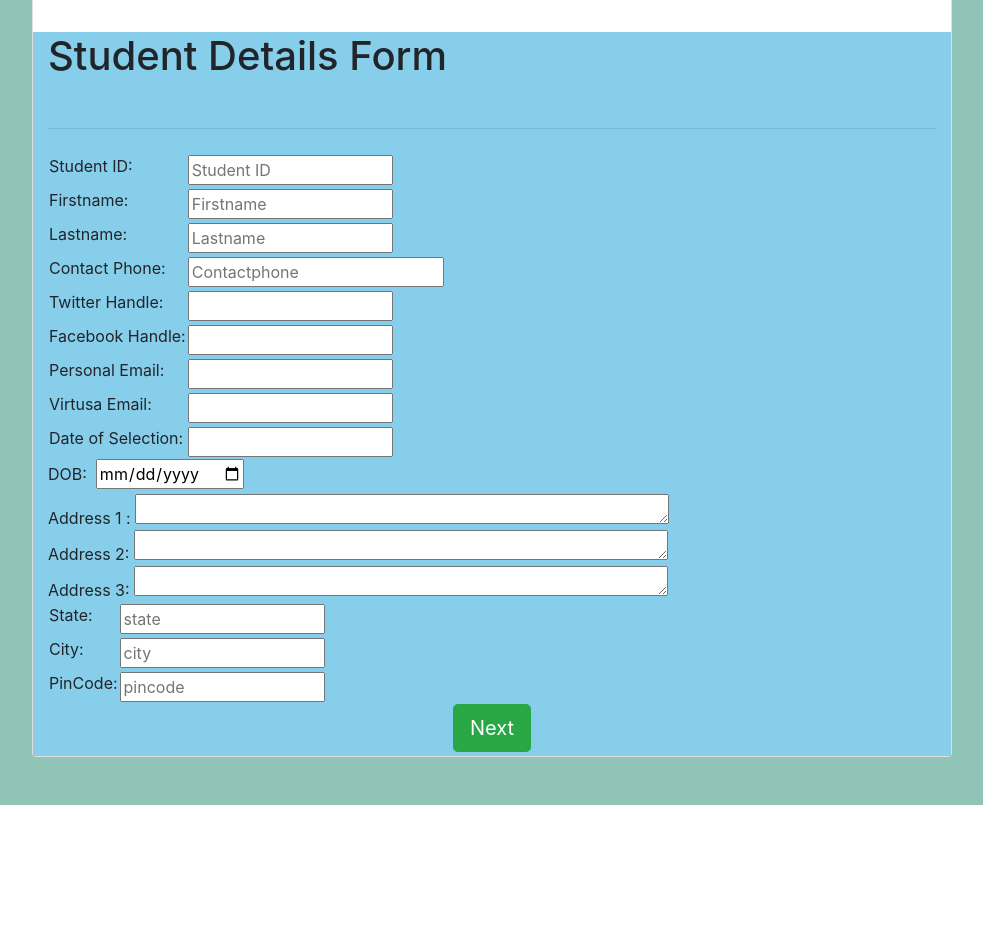
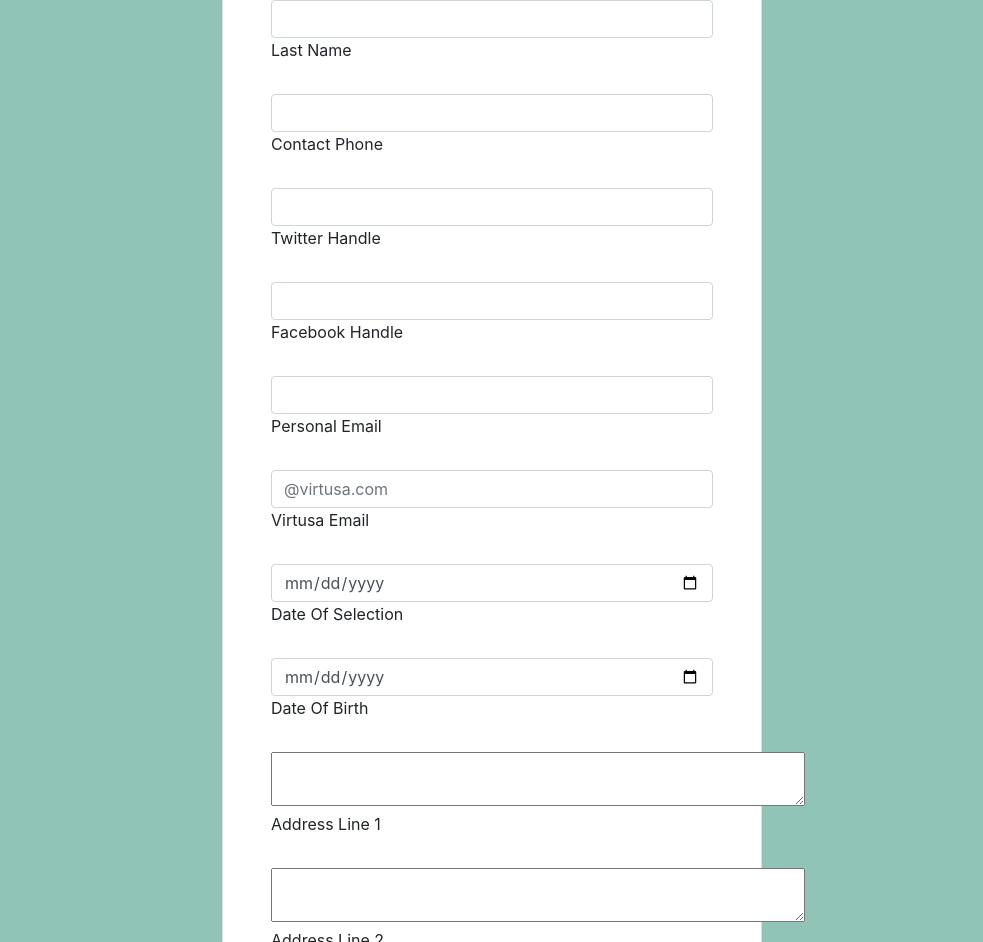
Before and after one commit to VSAP-T4-Supply-Chain/Pravallika-, a plain HTML site: page index.html in a window 1280 px wide. Shown: the part 787-1729 px from the top of the page, without its empty margins (148-1131 px from the left). Before the commit the page ends 1592 px from the top, so only its background shows below. Drawn offline with nearby package versions, Linux system fonts and the light colour scheme.

Commit message:
changes with styling the form for Students details and college details

```diff
--- a/index.html
+++ b/index.html
@@ -9,98 +9,108 @@
     <title>Student Details</title>
 </head>
 <body>
-    <form action="#" name="StudenSignupForm" onsubmit="return(StudentIDform());"></form>
   <section class="h-100 h-custom" style="background-color: #8fc4b7;">
     <div class="container py-5 h-100">
         <div class="row d-flex justify-content-center align-items-center h-100">
-                <div class="col-lg-10 col-xl-16">
-                <div class="card rounded-10">
+            <div class="col-lg-8 col-xl-6">
+            <div class="card rounded-3">
             <img src="https://media-exp1.licdn.com/dms/image/C4D09AQF561xoYK0vVw/company-featured_1128_635/0/1592503977770?e=2147483647&v=beta&t=OcyYR6sFOwZNi5GGwD4Eo6ZGelSsS0M1TBFjuUguUKU"
                 class="w-100" style="border-top-left-radius: .3rem; border-top-right-radius: .3rem;"
                 alt="Sample photo">
-                    <div class="card-body p-0 p-md-0">
+            <div class="card-body p-4 p-md-5">
                 <h3 class="mb-4 pb-2 pb-md-0 mb-md-5 px-md-2">Student Details</h3>
+                <hr>
+                  <form  method="post" action="/College.html" name="StudentDetailsForm"></form>
+                    <div class="form-outline mb-4">
+                      <input type="text" id="StudentId" class="form-control" required />
+                      <label class="form-label" for="StudentId">Student ID</label>
+                    </div>
 
-    <form style="background-color:skyblue">
-        <div class="container">
-          <h1> Student Details Form</h1> <br>
-        <hr>
-        <table>
-        <div class="col-md-6 mb-4">
+                    <div class="form-outline mb-4">
+                      <input type="text" id="FirstName" class="form-control" required/>
+                      <label class="form-label" for="FirstName">First Name</label>
+                    </div>
 
-            <tr>
-            <td><label>Student ID: </label></td>
+                    <div class="form-outline mb-4">
+                      <input type="text" id="LastName" class="form-control"required />
+                      <label class="form-label" for="LastName">Last Name</label>
+                    </div>
 
-      <td><input type="text" name="student id" placeholder= "Student ID" size="15" required />  <br></td>
-    </tr>
+                    <div class="form-outline mb-4">
+                      <input type="tel" id="ContactPhone" class="form-control" required/>
+                      <label class="form-label" for="ContactPhone">Contact Phone</label>
+                    </div>
 
-    <tr>
-      <td><label> Firstname: </label></td>
-      <td><input type="text" name="firstname" placeholder= "Firstname" size="15" required />  <br> </td>
-    </tr>
-    <tr>
-      <td><label> Lastname: </label>  </td>
-      <td><input type="text" name="lastname" placeholder="Lastname" size="15" required />  <br> </td>
-    </tr>
-    <tr>
-        <td><label>Contact Phone:<label></td>
-        <td><input type="tel" name="contactphone" placeholder="Contactphone" /></td>
-        </tr>
-      <td><label> Twitter Handle: </label>   </td>
-      <td><input type="text" name="twitter handle" size="15"required />  <br> </td>
-    </tr>
-      <td><label> Facebook Handle: </label>  </td>
-      <td><input type="text" name="facebook" size="15"required />  <br> </td>
-    </tr>
-    <tr>
-      <td> <label> Personal Email:</label>  </td>
-      <td><input type="text" name="personalemail" size="15"required />  <br> </td>
-    </tr>
-    <tr>
-      <td><label> Virtusa Email: </label>    </td>
-      <td><input type="text" name="virtusaemail" size="15"required />  <br> </td>
-    </tr>
-    <tr>
-      <td><label> Date of Selection: </label> </td>
-      <td><input type="text" name="dos " size="15"required />  <br> </td>
-    </tr>
-    <tr>
-    </table>
+                    <div class="form-outline mb-4">
+                      <input type="text" id="TwitterHandle" class="form-control" required/>
+                      <label class="form-label" for="TwitterHandle">Twitter Handle</label>
+                    </div>
 
-    <label> DOB: </label>
-    <label for="birthday"></label>
+                    <div class="form-outline mb-4">
+                      <input type="text" id="FacebookHandle" class="form-control" required/>
+                      <label class="form-label" for="FacebookHandle">Facebook Handle</label>
+                    </div>
 
-    <input type="date" id="birthday" name="birthday"> <br>
-      Address 1 :
-      <textarea cols="50" rows="1" placeholder=" Address" value="address" required>
-      </textarea> <br>
-      Address 2:
-      <textarea cols="50" rows="1" placeholder=" Address" value="address" required>
-      </textarea><br>
-      Address 3:
-      <textarea cols="50" rows="1" placeholder=" Address" value="address" required>
-      </textarea><br>
-      <table>
-      <tr>
-      <td ><label> State: </label>  </td>
-      <td><input type="text" placeholder="state"name="state" size="15"required />  <br> </td>
-      </tr>
-      <tr>
-      <td><label> City: </label> </td>
-      <td><input type="text" placeholder="city"name="city " size="15"required />  <br>  </td>
-      </tr>
-      <tr>
-        <td>
-      <label> PinCode: </label> </td>
-      <td><input type="text" placeholder="pincode"name="pc " size="15"required />  <br> </td>
-      </tr>
-    </table>
+                    <div class="form-outline mb-4">
+                      <input type="email" id="PersonalEmail" class="form-control" required/>
+                      <label class="form-label" for="PersonalEmail">Personal Email</label>
                     </div>
-    <div class="container">
-      <div class="center">
-        <button type="submit" class="btn btn-success btn-lg mb-1" onclick="window.location.href='College.html'">Next</button>
+
+                    <div class="form-outline mb-4">
+                      <input type="email" id="VirtusaEmail" class="form-control" placeholder="@virtusa.com" required/>
+                      <label class="form-label" for="VirtusaEmail">Virtusa Email</label>
+                    </div>
+
+                    <div class="form-outline mb-4">
+                      <input type="date" id="DateOfSelection" class="form-control" required/>
+                      <label class="form-label" for="DateOfSelection">Date Of Selection</label>
+                    </div>
+
+                    <div class="form-outline mb-4">
+                      <input type="date" id="DateOfBirth" class="form-control" required/>
+                      <label class="form-label" for="DateOfBirth">Date Of Birth</label>
+                    </div>
+
+                    <div class="form-outline mb-4">
+                      <textarea cols="50" rows="2"  value="Address1" required>
+                      </textarea>
+                      <label class="form-label" for="Address1">Address Line 1 </label>
+                    </div>
+
+                    <div class="form-outline mb-4">
+                      <textarea cols="50" rows="2"  value="Address2" required>
+                      </textarea>
+                      <label class="form-label" for="Address2">Address Line 2 </label>
+                    </div>
+
+                    <div class="form-outline mb-4">
+                      <textarea cols="50" rows="2"  value="Address3" required>
+                      </textarea>
+                      <label class="form-label" for="Address3">Address Line 3 </label>
+                    </div>
+
+                    <div class="form-outline mb-4">
+                      <input type="text" id="State" class="form-control" required/>
+                      <label class="form-label" for="State">State</label>
+                    </div>
+
+                    <div class="form-outline mb-4">
+                      <input type="text" id="Country" class="form-control" required/>
+                      <label class="form-label" for="Country">Country</label>
+                    </div>
+
+                    <div class="form-outline mb-4">
+                      <input type="text" id="PinCode" class="form-control" required/>
+                      <label class="form-label" for="PinCode">Pin Code</label>
+                    </div>
+
+                    <input type="button" class="btn btn-success btn-lg mb-1" value="Continue">
+                  </form>
                 </div>
               </div>
-    </form>
+            </div>
+          </div>
+        </div>
+      </section>
 </body>
 </html>
```
Also changed, not shown: College.html (+8 -8 lines). Lines whose indentation alone changed are shown as unchanged.
